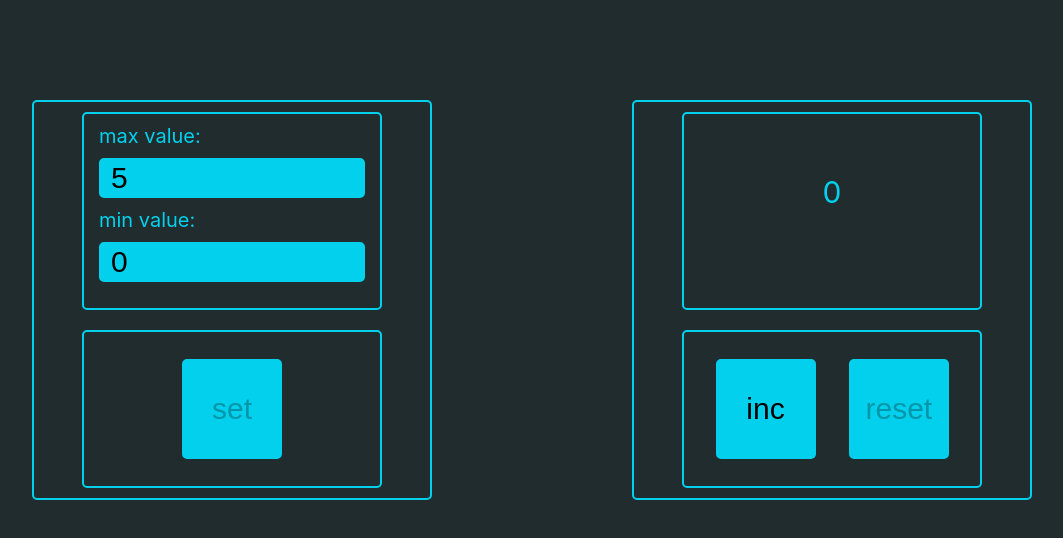
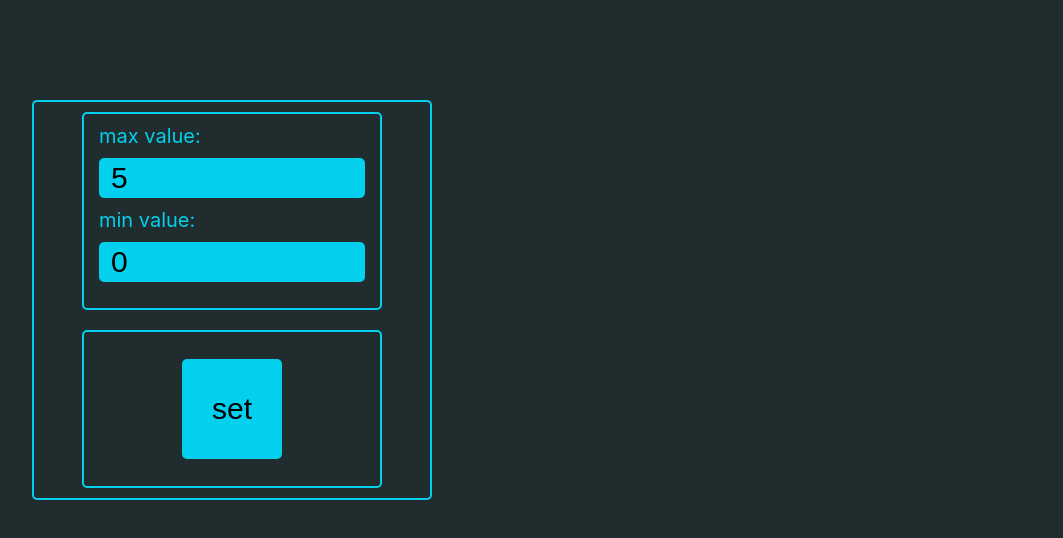
Before and after one commit to sonyhero/counter, a React (Create React App) app: page / in a window 1280 px wide. Shown: the top 538 px of the page, without its empty margins (68-1131 px from the left). Built offline with nearby package versions, Linux system fonts and the light colour scheme.

Commit message:
upgrade-components

```diff
--- a/src/App.tsx
+++ b/src/App.tsx
@@ -1,74 +1,67 @@
-import React, {useState} from 'react'
+import React, {useEffect} from 'react'
 import './App.css'
-import s from './Components/Counter/Counter.module.css'
 import {Counter} from './Components/Counter/Counter'
 import {CounterSettings} from './Components/Counter/CounterSettings';
+import {useDispatch} from 'react-redux';
+import {startLocalStorageAC} from './redux-store/counterReducer';
+import {useAppSelector} from './hooks/hooks';
 
 export const App = () => {
-    let max = localStorage.getItem('max') || '5'
-    let min = localStorage.getItem('min') || '0'
 
+    const dispatch = useDispatch()
 
-    const [maxValue, setMaxValue] = useState<number>(Number(max))
-    const [minValue, setMinValue] = useState<number>(Number(min))
-    const [displayValue, setDisplayValue] = useState<number>(minValue)
-    const [counterMessage, setCounterMessage] = useState<string>('')
+    useEffect(() => {
+        const min = localStorage.getItem('min') || '0'
+        const max = localStorage.getItem('max') || '5'
+        dispatch(startLocalStorageAC(Number(min), Number(max)))
+    }, [])
 
-    const incCount = () => setDisplayValue(state => state + 1)
-    const resetCount = () => setDisplayValue(minValue)
+    let error = false
+    let stopInc = false
 
-    // const finalClassName = (displayValue === maxValue) ? s.error : s.normal
+    const counter = useAppSelector(state => state.counter)
 
-    const disableIncButton = displayValue === maxValue
-
-    const disableResetButton = displayValue === minValue
-
-    let errorMessage
-    let finalClassName
-
-    if (minValue === maxValue ||
-        minValue > maxValue ||
-        minValue < 0
+    if (counter.minValue >= counter.maxValue ||
+    counter.minValue < 0
     ) {
-        errorMessage = true
-        finalClassName = s.error
-    } else if (displayValue === maxValue
-    ) {
-        errorMessage = false
-        finalClassName = s.error
+        error = true
     }
-    else {
-        errorMessage = false
-        finalClassName = s.normal
-    }
-
-    const setCounter = () => {
-        setDisplayValue(minValue)
-        localStorage.setItem('max', JSON.stringify(maxValue))
-        localStorage.setItem('min', JSON.stringify(minValue))
+    if ( counter.displayValue >= counter.maxValue) {
+        stopInc = true
     }
 
     return (
         <div className={'App'}>
-            <CounterSettings
-                maxValue={maxValue}
-                minValue={minValue}
-                setInputMaxValue={setMaxValue}
-                setInputMinValue={setMinValue}
-                setCounter={setCounter}
-                errorMessage={errorMessage}
-                setCounterMessage={setCounterMessage}
-            />
-            <Counter
-                finalClassName={finalClassName}
-                displayValue={displayValue}
-                disableIncButton={disableIncButton}
-                disableResetButton={ disableResetButton}
-                incCount={incCount}
-                resetCount={resetCount}
-                errorMessage={errorMessage}
-                counterMessage={counterMessage}
-            />
+            {counter.controlOpen
+            ? <CounterSettings
+                    minValue={counter.minValue}
+                    maxValue={counter.maxValue}
+                    error={error}
+                    controlOpen={counter.controlOpen}
+                />
+            : <Counter
+                    displayValue={counter.displayValue}
+                    error={error}
+                    stopInc={stopInc}
+                    controlOpen={counter.controlOpen}
+                />
+            }
+            {/* <CounterSettings*/}
+            {/*        minValue={counter.minValue}*/}
+            {/*        maxValue={counter.maxValue}*/}
+            {/*        // setInputMaxValue={setMaxValue}*/}
+            {/*        // setInputMinValue={setMinValue}*/}
+            {/*        // setCounter={setCounter}*/}
+            {/*        error={error}*/}
+            {/*        controlOpen={counter.controlOpen}*/}
+            {/*        // setCounterMessage={setCounterMessage}*/}
+            {/*    />*/}
+            {/*     <Counter*/}
+            {/*        displayValue={counter.displayValue}*/}
+            {/*        error={error}*/}
+            {/*        stopInc={stopInc}*/}
+            {/*        controlOpen={counter.controlOpen}*/}
+            {/*    />*/}
         </div>
     )
 }
--- a/src/Components/Counter/Counter.tsx
+++ b/src/Components/Counter/Counter.tsx
@@ -1,39 +1,52 @@
-import React from 'react';
+import React, {memo} from 'react';
 import s from './Counter.module.css'
 import SuperButton from '../SuperButton/SuperButton';
+import {useDispatch} from 'react-redux';
+import {controlSetAC, incrementAC, resetAC} from '../../redux-store/counterReducer';
 
 export type CounterPropsType = {
-    finalClassName: string
     displayValue: number
-    disableIncButton: boolean
-    disableResetButton: boolean
-    incCount: () => void
-    resetCount: () => void
-    errorMessage: boolean
-    counterMessage: string
+    error: boolean
+    stopInc: boolean
+    controlOpen: boolean
 }
-export const Counter = (props: CounterPropsType) => {
 
-    let display = props.errorMessage ? 'Incorrect value!': props.displayValue
+export const Counter: React.FC<CounterPropsType> = memo((props) => {
+
+    const {
+        displayValue,
+        error,
+        stopInc,
+        controlOpen
+    } = props
+
+    const dispatch = useDispatch()
+    // let display = props.errorMessage ? 'Incorrect value!' : props.displayValue
+
+    const increment = () => dispatch(incrementAC())
+    const reset = () => dispatch(resetAC())
+
+    const controlSet = () => dispatch(controlSetAC(true))
+
+    const finalClassName = stopInc ? s.error : s.normal
 
     return (
         <div className={s.wrap}>
             <div className={s.display}>
-                <div className={props.finalClassName}>
-                    {props.counterMessage
-                        ? props.counterMessage
-                        : display
-                    }
+                <div className={finalClassName}>
+                    {displayValue}
                 </div>
             </div>
             <div className={s.buttonWrapper}>
                 <SuperButton name={'inc'}
-                             callBack={props.incCount}
-                             disabled={props.disableIncButton}/>
+                             callBack={increment}
+                             disabled={error || stopInc}/>
                 <SuperButton name={'reset'}
-                             callBack={props.resetCount}
-                             disabled={props.disableResetButton}/>
+                             callBack={reset}
+                             disabled={error}/>
+                <SuperButton name={'set'}
+                             callBack={controlSet}/>
             </div>
         </div>
     )
-}
+})
--- a/src/Components/Counter/CounterSettings.tsx
+++ b/src/Components/Counter/CounterSettings.tsx
@@ -1,51 +1,64 @@
-import React, {useState} from 'react';
+import React, { memo} from 'react';
 import s from './Counter.module.css';
 import {Input} from '../../Input/Input';
 import SuperButton from '../SuperButton/SuperButton';
+import {changeMaxValueAC, changeMinValueAC, controlSetAC, setValuesAC} from '../../redux-store/counterReducer';
+import {useDispatch} from 'react-redux';
 
 type CounterSettingsType = {
+    minValue: number
     maxValue: number
-    minValue: number
-    setInputMaxValue: (maxValue: number) => void
-    setInputMinValue: (minValue: number) => void
-    setCounter: () => void
-    errorMessage: boolean
-    setCounterMessage: (counterMessage: string) => void
+    error: boolean
+    controlOpen: boolean
 }
-export const CounterSettings = (props: CounterSettingsType) => {
+export const CounterSettings: React.FC<CounterSettingsType> = memo((props) => {
+    const {
+        minValue,
+        maxValue,
+        error,
+        controlOpen
+    } = props
 
-    const [status, setStatus] = useState<boolean>(true)
+    const dispatch = useDispatch()
+
+    const setValues = () => {
+        localStorage.setItem('max', JSON.stringify(maxValue))
+        localStorage.setItem('min', JSON.stringify(minValue))
+        dispatch(setValuesAC(minValue))
+        dispatch(controlSetAC(!controlOpen))
+    }
+
+    const changeMaxValue = (newValue: number) => {
+        dispatch(changeMaxValueAC(newValue))
+    }
+    const changeMinValue = (newValue: number) => {
+        dispatch(changeMinValueAC(newValue))
+    }
 
     return (
         <div className={s.wrap}>
             <div className={s.display}>
                 <Input
                     inputName={'max value'}
-                    value={props.maxValue}
-                    setValue={props.setInputMaxValue}
-                    setStatus={setStatus}
-                    errorMessage={props.errorMessage}
-                    setCounterMessage={props.setCounterMessage}
+                    value={maxValue}
+                    onChange={changeMaxValue}
+                    error={error}
                 />
                 <Input
                     inputName={'min value'}
-                    value={props.minValue}
-                    setValue={props.setInputMinValue}
-                    setStatus={setStatus}
-                    errorMessage={props.errorMessage}
-                    setCounterMessage={props.setCounterMessage}
+                    value={minValue}
+                    onChange={changeMinValue}
+                    error={error}
                 />
 
             </div>
             <div className={s.buttonWrapper}>
                 <SuperButton
                     name={'set'}
-                    callBack={props.setCounter}
-                    setStatus={setStatus}
-                    setCounterMessage={props.setCounterMessage}
-                    disabled={status}
+                    callBack={setValues}
+                    disabled={error}
                 />
             </div>
         </div>
     )
-}
+})
--- a/src/Components/SuperButton/SuperButton.tsx
+++ b/src/Components/SuperButton/SuperButton.tsx
@@ -4,9 +4,7 @@ import s from './SuperButton.module.css';
 type PropsType = {
     name: string
     callBack?: () => void
-    disabled: boolean
-    setStatus?: (status: boolean) => void
-    setCounterMessage?: (counterMessage: string) => void
+    disabled?: boolean
 }
 
 const SuperButton: React.FC<PropsType> = (props) => {
@@ -14,14 +12,10 @@ const SuperButton: React.FC<PropsType> = (props) => {
         name,
         callBack,
         disabled,
-        setStatus,
-        setCounterMessage
     } = props
 
     const onClickHandler = () => {
-        setStatus?.(true)
         callBack?.()
-        setCounterMessage?.('')
     }
 
     return (
--- a/src/Input/Input.tsx
+++ b/src/Input/Input.tsx
@@ -4,28 +4,32 @@ import s from './Input.module.css';
 type InputProps = {
     inputName: string
     value: number
-    setValue: (newValue: number) => void
-    setStatus: (status: boolean) => void
-    errorMessage: boolean
-    setCounterMessage: (setCounterMessage: string) => void
+    onChange: (newValue: number) => void
+    error: boolean
 }
-export const Input = (props: InputProps) => {
+export const Input: React.FC<InputProps> = (props) => {
+    const {inputName,
+        value,
+        onChange,
+        error,
+    } = props
 
     const onChangeHandler = (e: ChangeEvent<HTMLInputElement>) => {
-        const value = e.currentTarget.value
-        props.setValue(Number(value))
-        props.setStatus(false)
+        const newValue = e.currentTarget.value
+        onChange(Number(newValue))
     }
+
+    const finalClass = error ? s.settingsInputError : s.settingsInput
 
     return (
         <div>
             <div className={s.settingsSpan}>
-                {props.inputName}:
+                {inputName}:
             </div>
             <input
-                className={s.settingsInput}
+                className={finalClass}
                 type={'number'}
-                value={props.value}
+                value={value}
                 onChange={onChangeHandler}
             />
         </div>
--- a/src/index.tsx
+++ b/src/index.tsx
@@ -3,12 +3,16 @@ import ReactDOM from 'react-dom/client';
 import './index.css';
 import {App} from './App';
 import reportWebVitals from './reportWebVitals';
+import {Provider} from 'react-redux';
+import {store} from './redux-store/store';
 
 const root = ReactDOM.createRoot(
   document.getElementById('root') as HTMLElement
 );
 root.render(
-    <App />
+    <Provider store={store}>
+        <App />
+    </Provider>
 );
 
 // If you want to start measuring performance in your app, pass a function
```
